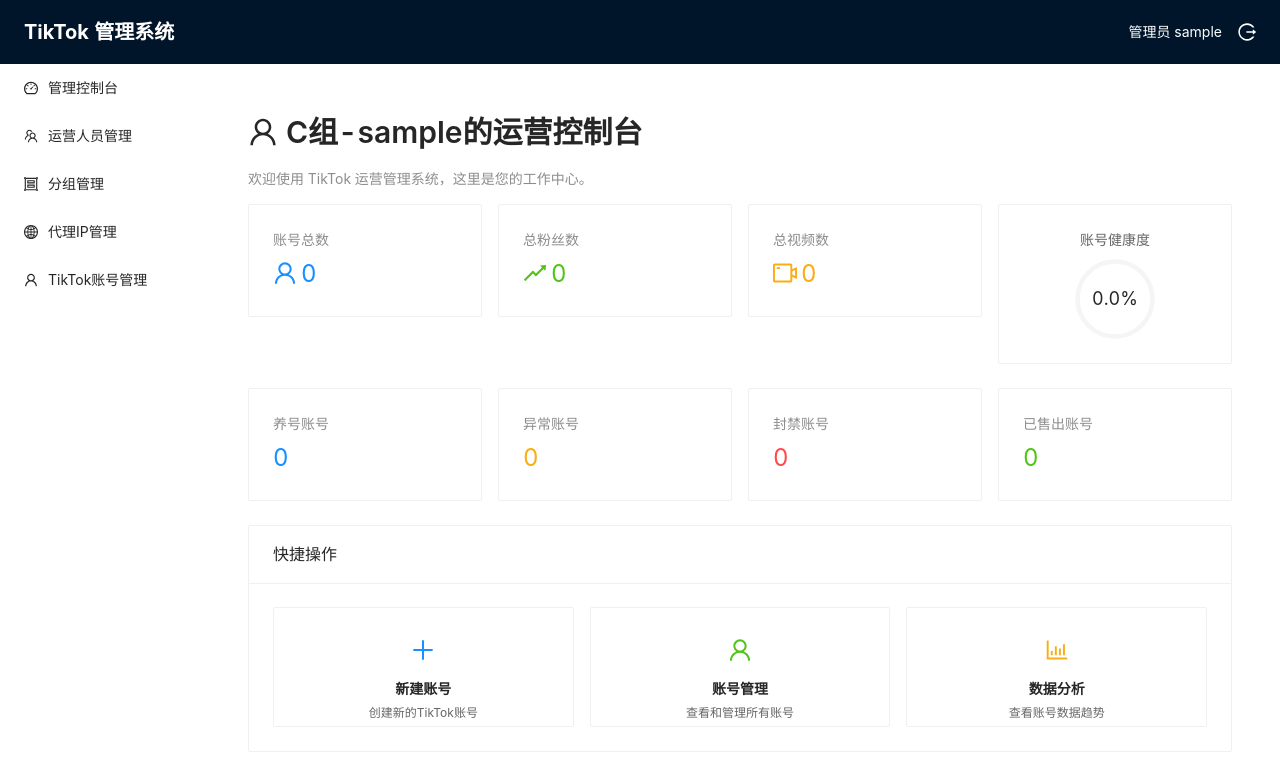
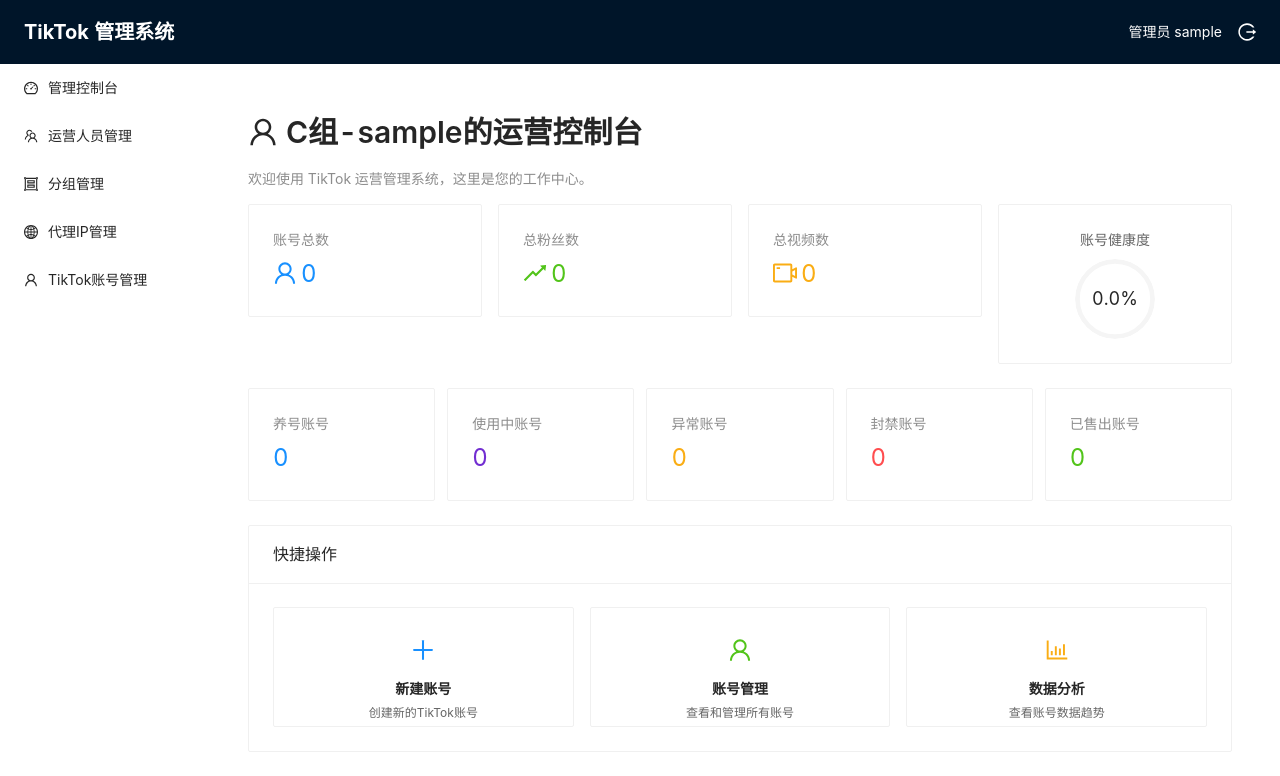
Before and after one commit to Hell0zZ/tkProgram, a React (Vite) app: page /operator/dashboard in a window 1280 px wide. Shown: the top 776 px of the page. Built offline with nearby package versions, Linux system fonts and the light colour scheme; no server answers; sample sign-in values are in the browser's storage.

Commit message:
新增使用中账号状态卡片修复排序BUG

```diff
--- a/src/pages/admin/accounts/index.tsx
+++ b/src/pages/admin/accounts/index.tsx
@@ -37,6 +37,11 @@
     pageSize: 10,
     total: 0,
   });
+  const [sortInfo, setSortInfo] = useState<{
+    sort_by?: string;
+    order?: string;
+  }>({});
+  const [currentSearchParams, setCurrentSearchParams] = useState<any>({});
   const [operators, setOperators] = useState<any[]>([]);
 
   const loadData = async (page = pagination.current, pageSize = pagination.pageSize, searchParams = {}) => {
@@ -47,6 +52,7 @@
       const response = await operatorService.getTikTokAccounts({
         page,
         pageSize,
+        ...sortInfo,
         ...searchParams
       });
 
@@ -303,17 +309,21 @@
       delete searchParams.created_at_range;
     }
 
+    // 保存当前搜索条件
+    setCurrentSearchParams(searchParams);
     loadData(1, pagination.pageSize, searchParams);
   };
 
   const handleReset = () => {
     searchForm.resetFields();
+    setCurrentSearchParams({});
     loadData(1, pagination.pageSize);
   };
 
   const getStatusColor = (status: string) => {
     switch (status) {
       case '养号': return 'blue';
+      case '使用': return 'purple';
       case '售出': return 'green';
       case '封禁': return 'red';
       case '异常': return 'orange';
@@ -665,6 +675,7 @@
               <Form.Item name="status" label="状态">
                 <Select placeholder="请选择状态" allowClear style={{ width: 120 }}>
                   <Select.Option value="养号">养号</Select.Option>
+                  <Select.Option value="使用">使用</Select.Option>
                   <Select.Option value="售出">售出</Select.Option>
                   <Select.Option value="异常">异常</Select.Option>
                   <Select.Option value="封禁">封禁</Select.Option>
@@ -721,16 +732,22 @@
             showSizeChanger: true,
             showQuickJumper: true,
             showTotal: (total, range) => `第 ${range[0]}-${range[1]} 条/共 ${total} 条`,
-            onChange: (page, pageSize) => loadData(page, pageSize),
+            onChange: (page, pageSize) => loadData(page, pageSize, currentSearchParams),
           }}
           onChange={(pagination, _filters, sorter) => {
             if (sorter && !Array.isArray(sorter) && sorter.field === 'TodayFans') {
+              // 更新排序信息
+              const newSortInfo = {
+                sort_by: 'follower_count',
+                order: sorter.order === 'ascend' ? 'asc' : 'desc'
+              };
+              setSortInfo(newSortInfo);
+
               // 获取当前搜索条件
               const formValues = searchForm.getFieldsValue();
               const searchParams = {
                 ...formValues,
-                sort_by: 'follower_count',
-                order: sorter.order === 'ascend' ? 'asc' : 'desc'
+                ...newSortInfo
               };
               // 处理日期范围
               if (formValues.created_at_range) {
@@ -739,6 +756,9 @@
                 delete searchParams.created_at_range;
               }
               loadData(pagination?.current || 1, pagination?.pageSize || 10, searchParams);
+            } else if (!sorter || Array.isArray(sorter) || !sorter.order) {
+              // 清除排序
+              setSortInfo({});
             }
           }}
         />
@@ -795,6 +815,7 @@
           >
             <Select placeholder="请选择状态（可选）" allowClear>
               <Option value="养号">养号</Option>
+              <Option value="使用">使用</Option>
               <Option value="售出">售出</Option>
               <Option value="封禁">封禁</Option>
               <Option value="异常">异常</Option>
--- a/src/pages/admin/dashboard/index.tsx
+++ b/src/pages/admin/dashboard/index.tsx
@@ -35,6 +35,7 @@
     totalProxies: 0,
     totalAccounts: 0,
     normalAccounts: 0,
+    usingAccounts: 0,
     bannedAccounts: 0,
     restrictedAccounts: 0,
     shouChuAccounts: 0,
@@ -75,6 +76,7 @@
           ...prev,
           totalAccounts: dashboardRes.Data.total_accounts,
           normalAccounts: dashboardRes.Data.status_stats['养号']?.count || 0,
+          usingAccounts: dashboardRes.Data.status_stats['使用']?.count || 0,
           bannedAccounts: dashboardRes.Data.status_stats['封禁']?.count || 0,
           restrictedAccounts: dashboardRes.Data.status_stats['异常']?.count || 0,
           shouChuAccounts: dashboardRes.Data.status_stats['售出']?.count || 0,
@@ -270,8 +272,8 @@
       </Row>
 
       {/* 账号状态分布 */}
-      <Row gutter={16} style={{ marginBottom: 24 }}>
-        <Col span={6}>
+      <Row gutter={[12, 0]} style={{ marginBottom: 24 }}>
+        <Col flex="1">
           <Card>
             <Statistic
               title="养号账号"
@@ -280,7 +282,16 @@
             />
           </Card>
         </Col>
-        <Col span={6}>
+        <Col flex="1">
+          <Card>
+            <Statistic
+              title="使用中账号"
+              value={stats.usingAccounts}
+              valueStyle={{ color: '#722ed1' }}
+            />
+          </Card>
+        </Col>
+        <Col flex="1">
           <Card>
             <Statistic
               title="异常账号"
@@ -289,7 +300,7 @@
             />
           </Card>
         </Col>
-        <Col span={6}>
+        <Col flex="1">
           <Card>
             <Statistic
               title="封禁账号"
@@ -298,7 +309,7 @@
             />
           </Card>
         </Col>
-        <Col span={6}>
+        <Col flex="1">
           <Card>
             <Statistic
               title="已售出账号"
--- a/src/pages/operator/accounts/index.tsx
+++ b/src/pages/operator/accounts/index.tsx
@@ -37,15 +37,21 @@
     pageSize: 10,
     total: 0,
   });
+  const [sortInfo, setSortInfo] = useState<{
+    sort_by?: string;
+    order?: string;
+  }>({});
+  const [currentSearchParams, setCurrentSearchParams] = useState<any>({});
 
   const loadData = async (page = pagination.current, pageSize = pagination.pageSize, searchParams = {}) => {
     try {
       setLoading(true);
-      console.log('开始加载账号列表:', { page, pageSize, searchParams });
+      console.log('开始加载账号列表:', { page, pageSize, searchParams, sortInfo });
 
       const response = await operatorService.getTikTokAccounts({
         page,
         pageSize,
+        ...sortInfo,
         ...searchParams
       });
 
@@ -287,17 +293,21 @@
       delete searchParams.created_at_range;
     }
 
+    // 保存当前搜索条件
+    setCurrentSearchParams(searchParams);
     loadData(1, pagination.pageSize, searchParams);
   };
 
   const handleReset = () => {
     searchForm.resetFields();
+    setCurrentSearchParams({});
     loadData(1, pagination.pageSize);
   };
 
   const getStatusColor = (status: string) => {
     switch (status) {
       case '养号': return 'blue';
+      case '使用': return 'purple';
       case '售出': return 'green';
       case '封禁': return 'red';
       case '异常': return 'orange';
@@ -628,6 +638,7 @@
           <Form.Item name="status" label="状态">
                 <Select placeholder="请选择状态" allowClear style={{ width: 120 }}>
                   <Select.Option value="养号">养号</Select.Option>
+                  <Select.Option value="使用">使用</Select.Option>
                   <Select.Option value="售出">售出</Select.Option>
                   <Select.Option value="异常">异常</Select.Option>
                   <Select.Option value="封禁">封禁</Select.Option>
@@ -688,16 +699,22 @@
           showSizeChanger: true,
           showQuickJumper: true,
           showTotal: (total, range) => `第 ${range[0]}-${range[1]} 条/共 ${total} 条`,
-          onChange: (page, pageSize) => loadData(page, pageSize),
+          onChange: (page, pageSize) => loadData(page, pageSize, currentSearchParams),
         }}
         onChange={(pagination, _filters, sorter) => {
           if (sorter && !Array.isArray(sorter) && sorter.field === 'TodayFans') {
+            // 更新排序信息
+            const newSortInfo = {
+              sort_by: 'follower_count',
+              order: sorter.order === 'ascend' ? 'asc' : 'desc'
+            };
+            setSortInfo(newSortInfo);
+
             // 获取当前搜索条件
             const formValues = searchForm.getFieldsValue();
             const searchParams = {
               ...formValues,
-              sort_by: 'follower_count',
-              order: sorter.order === 'ascend' ? 'asc' : 'desc'
+              ...newSortInfo
             };
             // 处理日期范围
             if (formValues.created_at_range) {
@@ -706,6 +723,9 @@
               delete searchParams.created_at_range;
             }
             loadData(pagination?.current || 1, pagination?.pageSize || 10, searchParams);
+          } else if (!sorter || Array.isArray(sorter) || !sorter.order) {
+            // 清除排序
+            setSortInfo({});
           }
         }}
       />
@@ -768,6 +788,7 @@
           >
             <Select placeholder="请选择状态（可选）" allowClear>
               <Option value="养号">养号</Option>
+              <Option value="使用">使用</Option>
               <Option value="售出">售出</Option>
               <Option value="封禁">封禁</Option>
               <Option value="异常">异常</Option>
--- a/src/pages/operator/dashboard/index.tsx
+++ b/src/pages/operator/dashboard/index.tsx
@@ -36,6 +36,7 @@
   const [stats, setStats] = useState({
     totalAccounts: 0,
     normalAccounts: 0,
+    usingAccounts: 0,
     bannedAccounts: 0,
     restrictedAccounts: 0,
     shouChuAccounts: 0,
@@ -126,6 +127,7 @@
         const newStats = {
           totalAccounts: response.Data.total_accounts,
           normalAccounts: response.Data.status_stats['养号']?.count || 0,
+          usingAccounts: response.Data.status_stats['使用']?.count || 0,
           bannedAccounts: response.Data.status_stats['封禁']?.count || 0,
           restrictedAccounts: response.Data.status_stats['异常']?.count || 0,
           shouChuAccounts: response.Data.status_stats['售出']?.count || 0,
@@ -237,6 +239,7 @@
         // 计算统计数据
         const totalAccounts = accountsRes.Data.total || 0;
         const yangHaoAccounts = normalizedAccounts.filter((acc: any) => acc.Status === '养号').length;
+        const usingAccounts = normalizedAccounts.filter((acc: any) => acc.Status === '使用').length;
         const shouChuAccounts = normalizedAccounts.filter((acc: any) => acc.Status === '售出').length;
         const bannedAccounts = normalizedAccounts.filter((acc: any) => acc.Status === '封禁').length;
         const yiChangAccounts = normalizedAccounts.filter((acc: any) => acc.Status === '异常').length;
@@ -246,6 +249,7 @@
         setStats({
           totalAccounts,
           normalAccounts: yangHaoAccounts,
+          usingAccounts,
           bannedAccounts,
           restrictedAccounts: yiChangAccounts,
           shouChuAccounts,
@@ -259,6 +263,7 @@
         setStats({
           totalAccounts: 0,
           normalAccounts: 0,
+          usingAccounts: 0,
           bannedAccounts: 0,
           restrictedAccounts: 0,
           shouChuAccounts: 0,
@@ -283,6 +288,7 @@
       setStats({
         totalAccounts: 0,
         normalAccounts: 0,
+        usingAccounts: 0,
         bannedAccounts: 0,
         restrictedAccounts: 0,
         shouChuAccounts: 0,
@@ -309,6 +315,7 @@
   const getStatusColor = (status: string) => {
     switch (status) {
       case '养号': return 'blue';
+      case '使用': return 'purple';
       case '售出': return 'green';
       case '封禁': return 'red';
       case '异常': return 'orange';
@@ -461,8 +468,8 @@
       </Row>
 
       {/* 账号状态分布 */}
-      <Row gutter={16} style={{ marginBottom: 24 }}>
-        <Col span={6}>
+      <Row gutter={[12, 0]} style={{ marginBottom: 24 }}>
+        <Col flex="1">
           <Card>
             <Statistic
               title="养号账号"
@@ -471,7 +478,16 @@
             />
           </Card>
         </Col>
-        <Col span={6}>
+        <Col flex="1">
+          <Card>
+            <Statistic
+              title="使用中账号"
+              value={stats.usingAccounts}
+              valueStyle={{ color: '#722ed1' }}
+            />
+          </Card>
+        </Col>
+        <Col flex="1">
           <Card>
             <Statistic
               title="异常账号"
@@ -480,7 +496,7 @@
             />
           </Card>
         </Col>
-        <Col span={6}>
+        <Col flex="1">
           <Card>
             <Statistic
               title="封禁账号"
@@ -489,7 +505,7 @@
             />
           </Card>
         </Col>
-        <Col span={6}>
+        <Col flex="1">
           <Card>
             <Statistic
               title="已售出账号"
```
